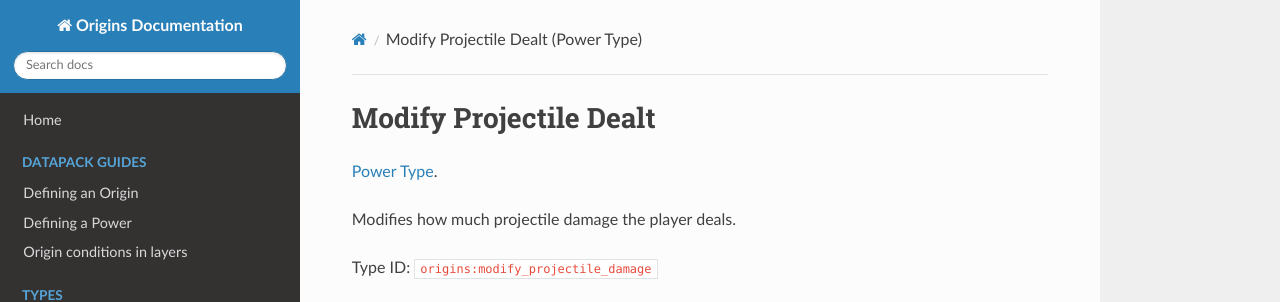
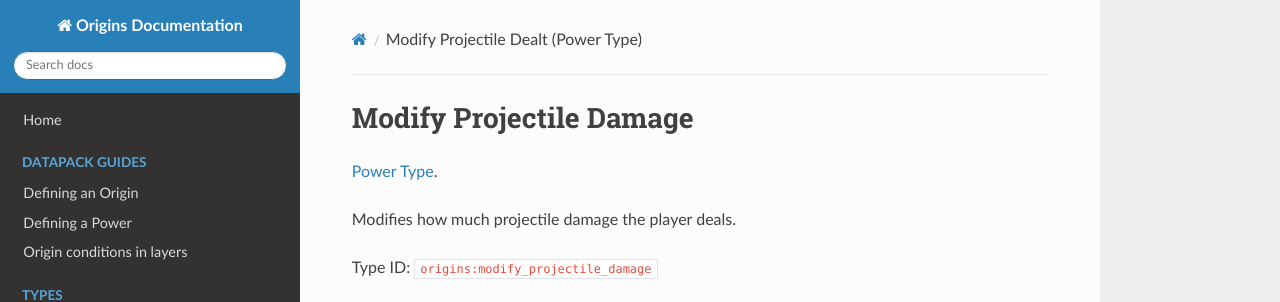
Before and after one commit to apace100/origins-docs, an MkDocs documentation site: the page built from docs/power_types/modify_projectile_damage.md, in a window 1280 px wide and 1013 px high. Shown: the top 302 px of the window. Built offline with MkDocs 1.6.1, drawn with Linux system fonts in a browser that asks for light colours; nearby versions of some CDN libraries.

Commit message:
Fixed `modify_projectile_damage.md` page title

```diff
--- a/docs/power_types/modify_projectile_damage.md
+++ b/docs/power_types/modify_projectile_damage.md
@@ -2,7 +2,7 @@
 title: Modify Projectile Dealt (Power Type)
 date: 2021-04-08
 ---
-# Modify Projectile Dealt
+# Modify Projectile Damage
 
 [Power Type](../power_types.md).
 
```
